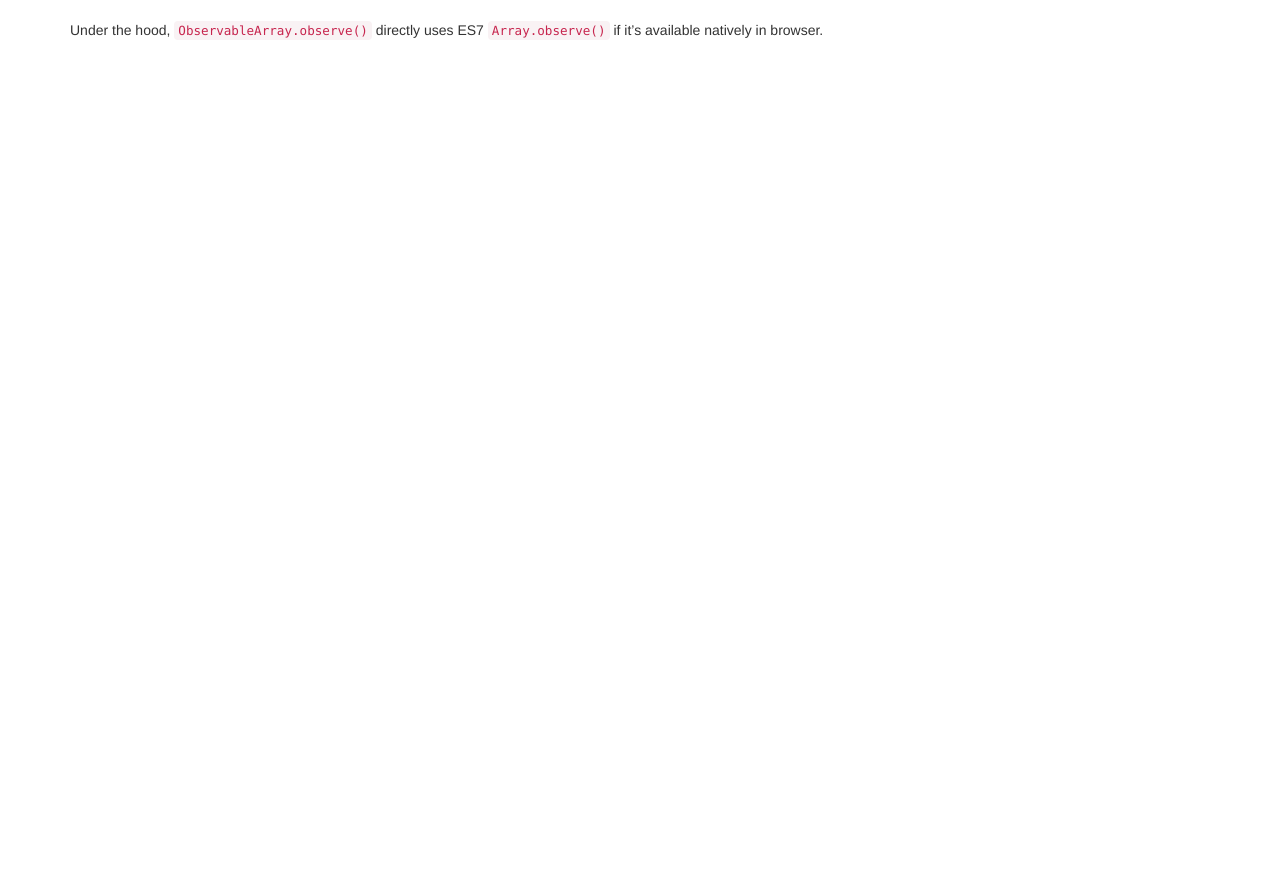
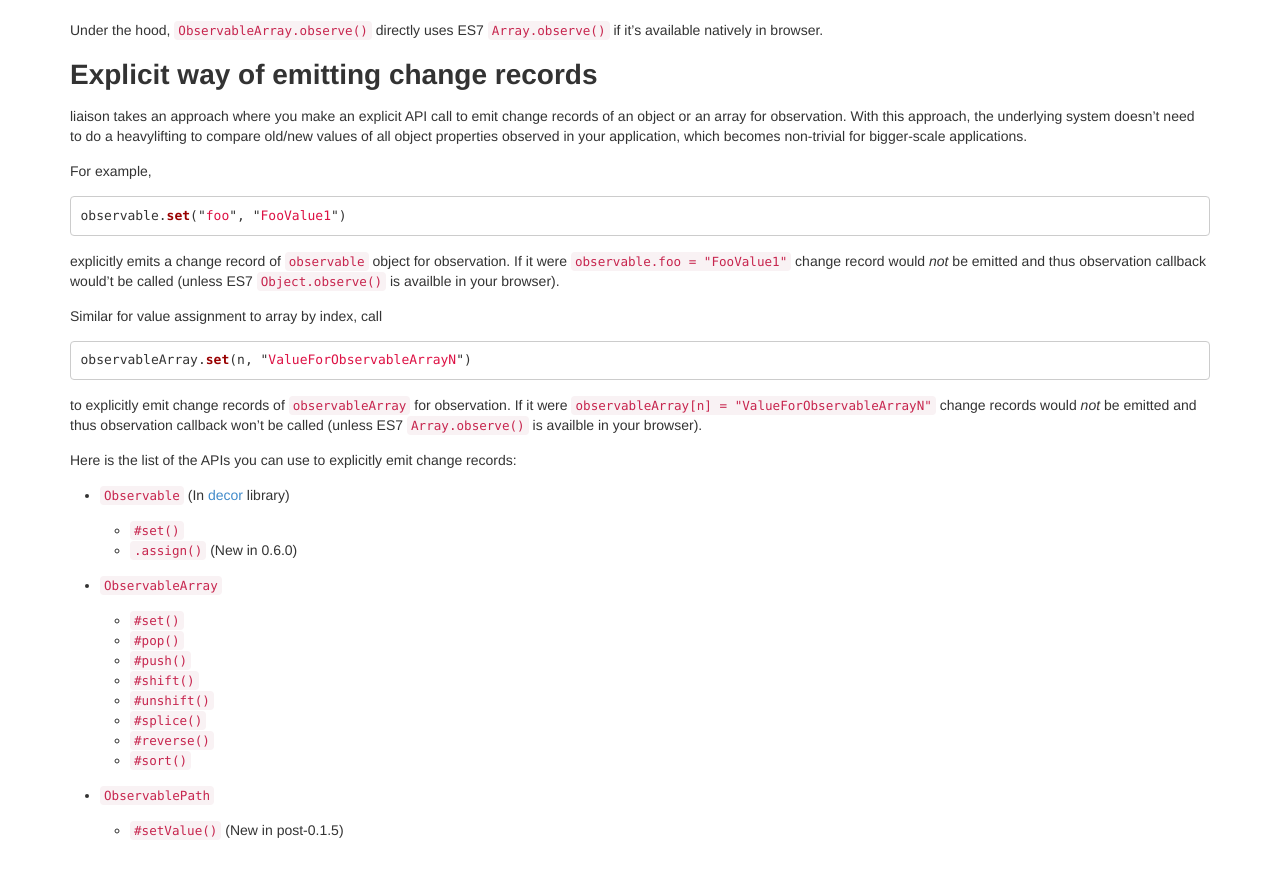
Before and after one commit to ibm-js/liaison, a Jekyll site: the page built from docs/master/Observable.md, in a window 1280 px wide and 1400 px high, scrolled down 1919 px. Shown: the part 522-1400 px from the top of the window. Built offline with Jekyll 4.4.1, drawn with Linux system fonts in a browser that asks for light colours; nearby versions of some CDN libraries; Markdown is read by kramdown in place of the engine named in the settings; before the commit the page ends 2526 px from its top, so only the background shows below that.

Commit message:
More documentation on exlicit way of emitting change records.

````diff
--- a/docs/master/Observable.md
+++ b/docs/master/Observable.md
@@ -55,3 +55,41 @@ Here's an example with `.splice()`:
 <iframe width="100%" height="250" src="http://jsfiddle.net/ibmjs/4dTAf/embedded/js,result" allowfullscreen="allowfullscreen" frameborder="0"><a href="http://jsfiddle.net/ibmjs/4dTAf/">checkout the sample on JSFiddle</a></iframe>
 
 Under the hood, `ObservableArray.observe()` directly uses ES7 [`Array.observe()`](http://wiki.ecmascript.org/doku.php?id=harmony:observe) if it's available natively in browser.
+
+# Explicit way of emitting change records
+
+liaison takes an approach where you make an explicit API call to emit change records of an object or an array for observation.
+With this approach, the underlying system doesn't need to do a heavylifting to compare old/new values of all object properties observed in your application, which becomes non-trivial for bigger-scale applications.
+
+For example,
+
+```javascript
+observable.set("foo", "FooValue1")
+```
+
+explicitly emits a change record of `observable` object for observation. If it were `observable.foo = "FooValue1"` change record would *not* be emitted and thus observation callback would't be called (unless ES7 `Object.observe()` is availble in your browser).
+
+Similar for value assignment to array by index, call
+
+```javascript
+observableArray.set(n, "ValueForObservableArrayN")
+```
+
+to explicitly emit change records of `observableArray` for observation. If it were `observableArray[n] = "ValueForObservableArrayN"` change records would *not* be emitted and thus observation callback won't be called (unless ES7 `Array.observe()` is availble in your browser).
+
+Here is the list of the APIs you can use to explicitly emit change records:
+
+* [`Observable`](http://ibm-js.github.io/decor/docs/0.5.0/Observable.html) (In [decor](https://github.com/ibm-js/decor) library)
+  * `#set()`
+  * `.assign()` (New in 0.6.0)
+* [`ObservableArray`](http://ibm-js.github.io/liaison/docs/master/Observable.html)
+  * `#set()`
+  * `#pop()`
+  * `#push()`
+  * `#shift()`
+  * `#unshift()`
+  * `#splice()`
+  * `#reverse()`
+  * `#sort()`
+* [`ObservablePath`](http://ibm-js.github.io/liaison/docs/master/BindingSource.html)
+  * `#setValue()` (New in post-0.1.5)
````
